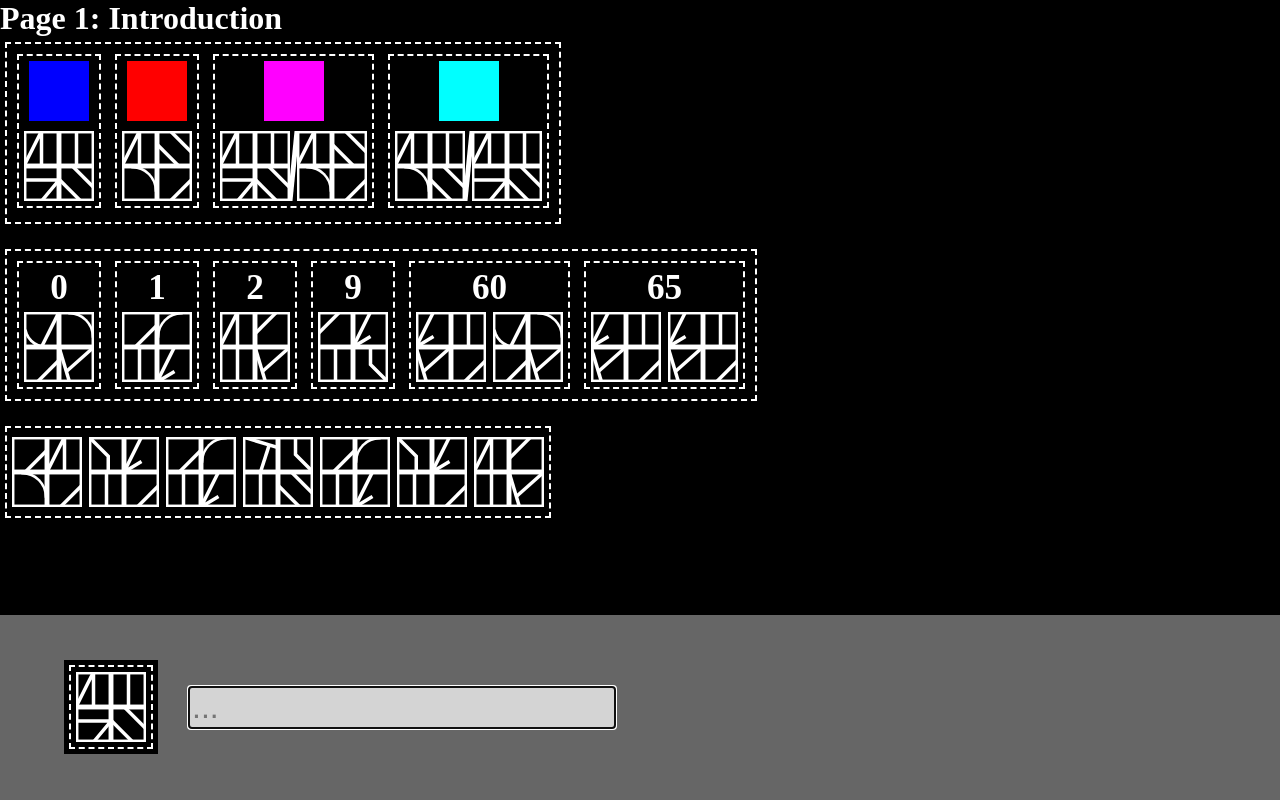
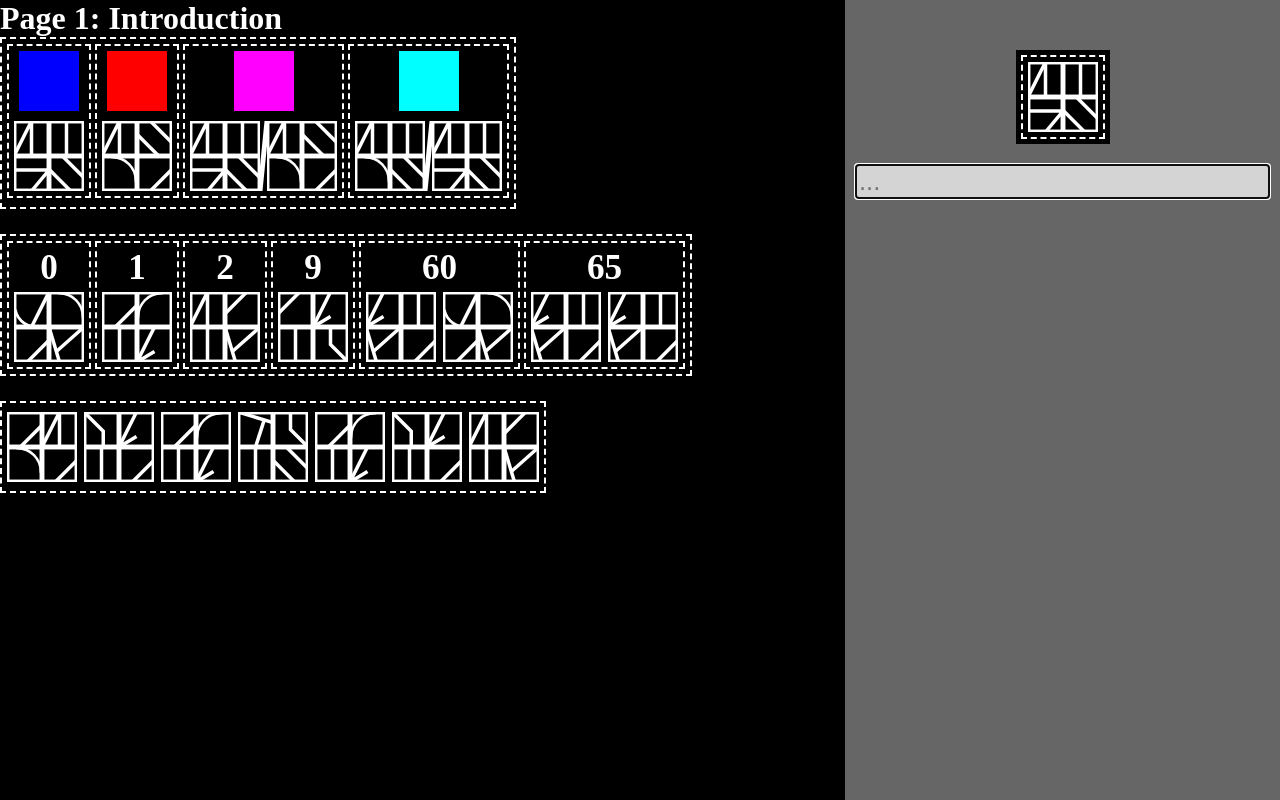
Before and after one commit to 00001H/00001h.github.io, a plain HTML site: page html/pages/1/page.html in a window 1280 px wide. Both pictures are taken after a click on the element 59 px from the left and 166 px from the top of the page. Drawn offline with Linux system fonts and the light colour scheme.

Commit message:
first working version

```diff
--- a/html/css/page.css
+++ b/html/css/page.css
@@ -1,16 +1,11 @@
-body{
-    background-color: black;
-    stroke: white;
-    user-select: none;
+.nowrap>*{
+    display: inline-block;
+}
+w-vr{
+    background-color: white;
+}
+h1{
     margin: 0;
-    width: 100%;
-    height: 100vh;
-    display: grid;
-}
-#page{
-    color: white;
-    width: 100%;
-    overflow-y: auto;
 }
 w-sentence{
     display: none;
@@ -38,17 +33,7 @@ w-sentence{
 }
 .word-bg-box{
     background-color: black;
-}
-.box{
-    border: dashed 2px;
-    border-color: white;
     padding: 5px;
-    margin: 5px;
-    width: fit-content;
-    height: fit-content;
-}
-.box>*{
-    position: relative;
 }
 .nowrap{
     white-space: nowrap;
@@ -57,41 +42,37 @@ w-sentence{
     display: inline-block;
     vertical-align: top;
 }
-.nowrap>*{
-    display: inline-block;
+
+
+
+body{
+    background-color: black;
+    stroke: white;
+    user-select: none;
+    margin: 0;
+    width: 100%;
+    height: 100vh;
+    overflow: hidden;
+    white-space: nowrap;
+    display: flex;
 }
-w-vr{
-    background-color: white;
+#page{
+    color: white;
+    flex-grow: 1;
+    overflow: auto;
 }
-h1{
-    margin: 0;
+
+.box{
+    border: dashed 2px;
+    border-color: white;
+    padding: 5px;
+    width: fit-content;
+    height: fit-content;
 }
-.guessbox{
-    font-family: arial;
-    font-size: 2em;
-    align-self: center;
-    background-color: #d4d4d4;
-    margin-left: 30px;
+.box>*{
+    position: relative;
 }
-body{
-    overflow: hidden;
-}
-.drawer .word-bg-box{
-    position: relative;
-    align-self: center;
-    margin-left: 5%;
-}
-.drawer{
-    overflow: hidden;
-    z-index: 999;
-    width: 100%;
-    height: 0;
-    left: 0;
-    transition: height 0.3s;
-    background-color: #666666;
-    display: flex;
-    align-self: flex-end;
-}
+
 .popup-box{
     z-index: 999;
     margin-left: 14px;
@@ -106,3 +87,29 @@ body{
     margin: 0;
     font-family: arial;
 }
+
+.drawer{
+    overflow: hidden;
+    width: fit-content;
+    height: 100%;
+    background-color: #666666;
+}
+.drawer>*{
+    visibility: hidden;
+}
+.drawer .word-bg-box{
+    position: relative;
+    width: fit-content;
+    height: fit-content;
+    margin: auto;
+    margin-top: 50px;
+    margin-bottom: 20px;
+}
+.guessbox{
+    font-family: arial;
+    font-size: 1.6em;
+    background-color: #d4d4d4;
+    margin-left: 10px;
+    margin-right: 10px;
+    width: fit-content;
+}
--- a/html/scripts/main.js
+++ b/html/scripts/main.js
@@ -300,10 +300,10 @@ drawer.loadword = function(word){
     this.guessbox.value = getguess(word);
 }
 drawer.show = function(){
-    this.box.style.setProperty("height","100%");
+    this.box.style.setProperty("visibility","visible");
 }
 drawer.hide = function(){
-    this.box.style.setProperty("height",0);
+    this.box.style.setProperty("visibility","hidden");
 }
 class SentenceElement extends HTMLElement{
     constructor(){
@@ -355,8 +355,12 @@ onload = function(){
         document.body.appendChild(popup.box);
 
 
+        drawer.boxbg = document.createElement("div");
+        drawer.boxbg.classList.add("drawer");
+        document.body.appendChild(drawer.boxbg);
+
         drawer.box = document.createElement("div");
-        drawer.box.classList.add("drawer");
+        drawer.boxbg.appendChild(drawer.box);
 
         drawer.wordbox = document.createElement("div");
         drawer.wordbox.classList.add("word-bg-box");
@@ -369,6 +373,7 @@ onload = function(){
         drawer.setword("....");
         drawer.guessbox = document.createElement("input");
         drawer.guessbox.type = "text";
+        drawer.guessbox.size = 25;
         drawer.guessbox.name = "guessbox";
         drawer.guessbox.classList.add("guessbox");
         drawer.guessbox.placeholder = "...";
@@ -378,7 +383,10 @@ onload = function(){
                 popup.trans();
             }
         }
+        drawer.box.appendChild(drawer.guessbox);
+
         onkeyup = function(e){
+            if(!e.altKey)return;
             let k = e.key.toLowerCase();
             if(k=='s'){
                 _storeto.setItem("gtrans",savegdata());
@@ -398,9 +406,6 @@ onload = function(){
                 drawer.hide();
             }
         }
-        drawer.box.appendChild(drawer.guessbox);
-
-        document.body.appendChild(drawer.box);
     }else{
         page.removeAttribute("noninteractive");
     }
```
